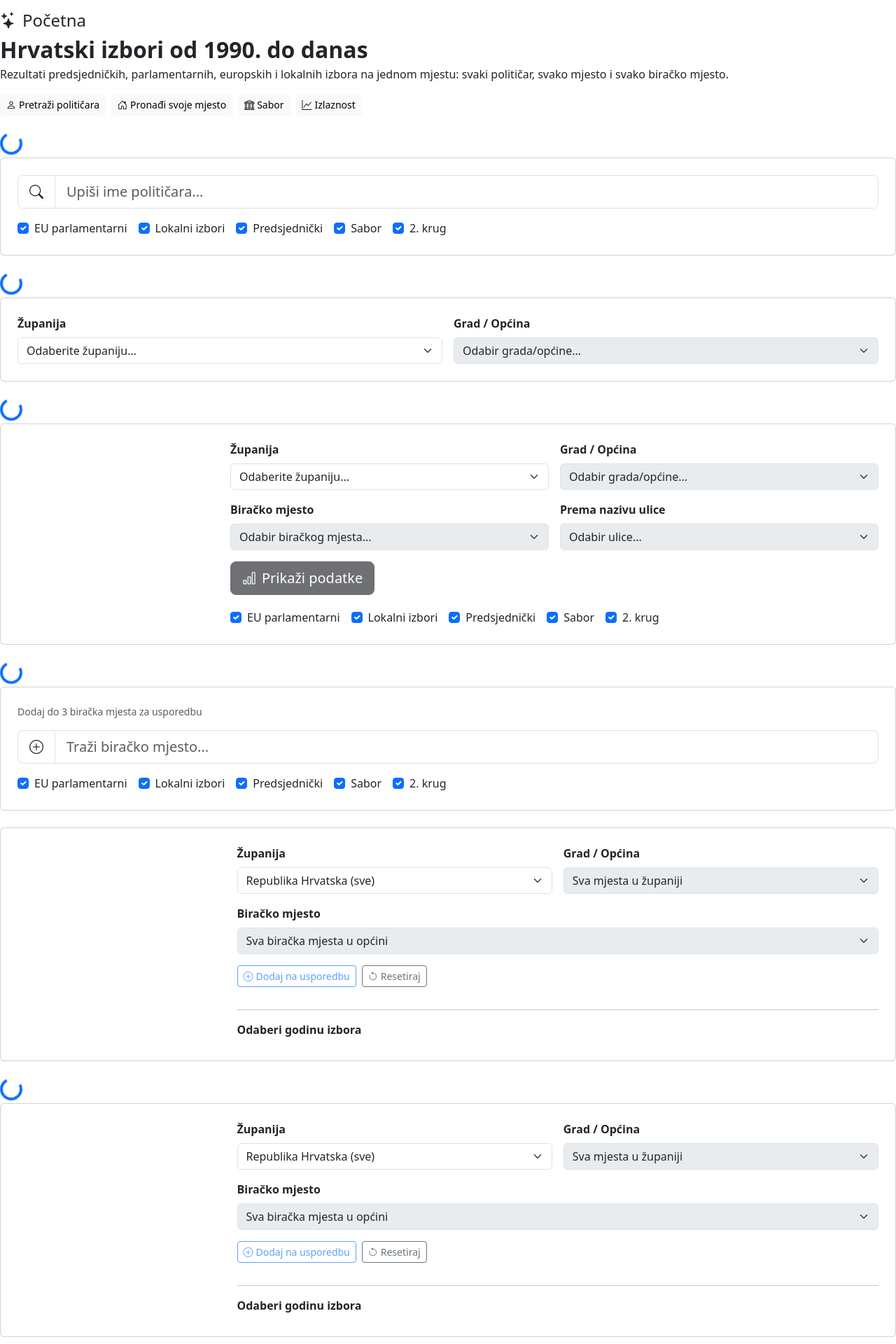
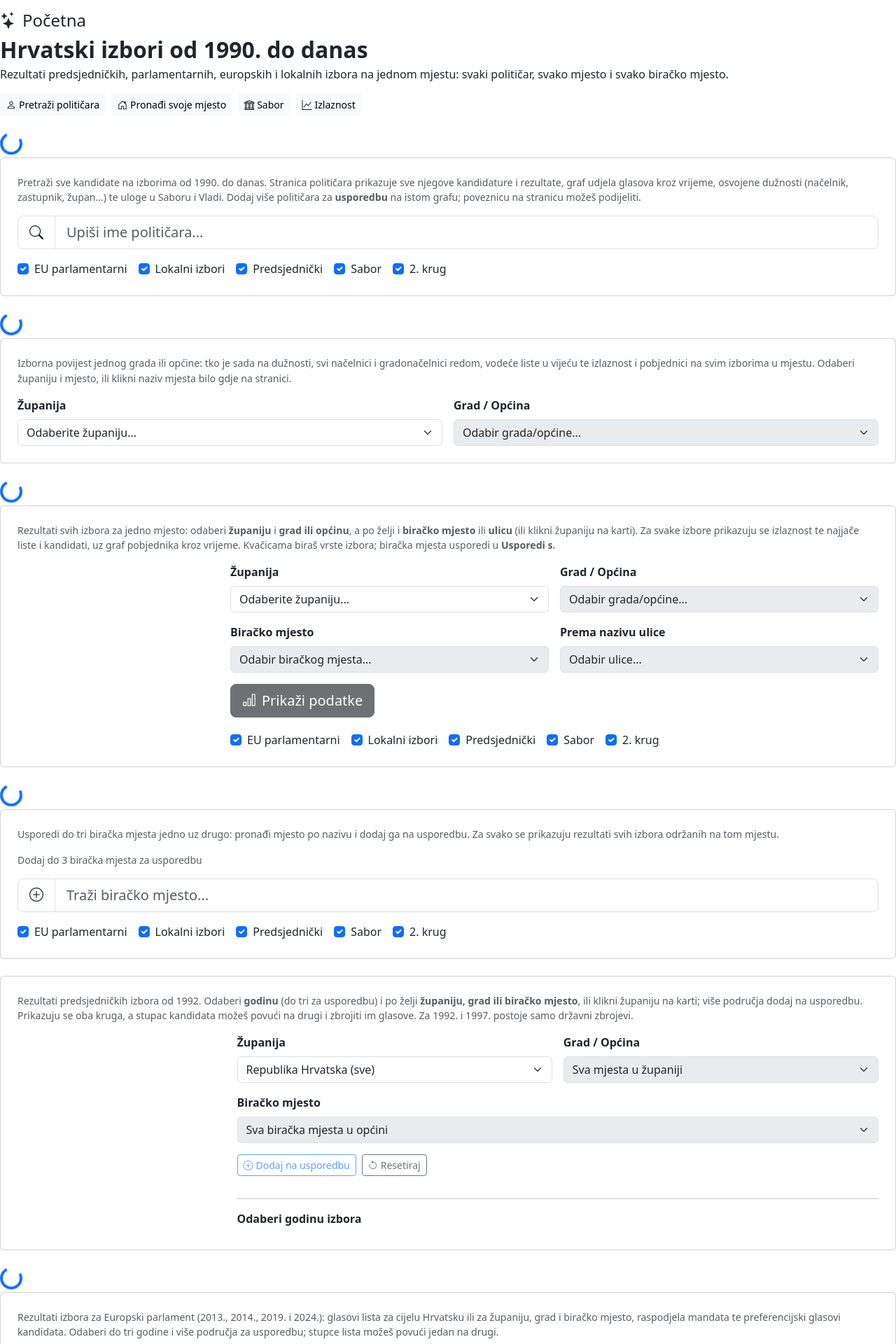
Before and after one commit to stjepanmudronja/projekt-izbori, a Python web app: template templates/index.html in a window 1280 px wide. Shown: the part 489-2409 px from the top of the page at 70% size. Run offline with Jinja, Linux system fonts and the light colour scheme; the template is opened without the code that fills it, so the values that code supplies are empty; some libraries are stand-ins or nearby versions.

Commit message:
Add a short description of what each page can do
Same small grey paragraph as on Karta općina, at the top of every page
except Početna (which has its own intro).

Co-Authored-By: Claude Opus 5.5 <noreply@anthropic.com>

```diff
--- a/templates/index.html
+++ b/templates/index.html
@@ -117,6 +117,7 @@
         <!-- Person module -->
         <div id="module-person" class="module-panel">
             <div class="card search-card p-4 mb-4">
+                <p class="text-muted mb-3" style="font-size:0.88rem;">Pretraži sve kandidate na izborima od 1990. do danas. Stranica političara prikazuje sve njegove kandidature i rezultate, graf udjela glasova kroz vrijeme, osvojene dužnosti (načelnik, zastupnik, župan…) te uloge u Saboru i Vladi. Dodaj više političara za <b>usporedbu</b> na istom grafu; poveznicu na stranicu možeš podijeliti.</p>
                 <div class="position-relative">
                     <div class="input-group input-group-lg">
                         <span class="input-group-text bg-white"><i class="bi bi-search"></i></span>
@@ -158,6 +159,7 @@
         <!-- Station / Prema lokaciji module -->
         <div id="module-place" class="module-panel">
             <div class="card search-card p-4 mb-4">
+                <p class="text-muted mb-3" style="font-size:0.88rem;">Izborna povijest jednog grada ili općine: tko je sada na dužnosti, svi načelnici i gradonačelnici redom, vodeće liste u vijeću te izlaznost i pobjednici na svim izborima u mjestu. Odaberi županiju i mjesto, ili klikni naziv mjesta bilo gdje na stranici.</p>
                 <div class="row g-3">
                     <div class="col-md-6">
                         <label class="form-label fw-semibold">Županija</label>
@@ -183,6 +185,7 @@
 
         <div id="module-station" class="module-panel">
             <div class="card search-card p-4 mb-4">
+                <p class="text-muted mb-3" style="font-size:0.88rem;">Rezultati svih izbora za jedno mjesto: odaberi <b>županiju</b> i <b>grad ili općinu</b>, a po želji i <b>biračko mjesto</b> ili <b>ulicu</b> (ili klikni županiju na karti). Za svake izbore prikazuju se izlaznost te najjače liste i kandidati, uz graf pobjednika kroz vrijeme. Kvačicama biraš vrste izbora; biračka mjesta usporedi u <b>Usporedi s</b>.</p>
                 <div class="d-flex gap-4 align-items-start">
                     <!-- Croatia SVG map -->
                     <div class="croatia-map-container" style="flex-shrink:0; width:280px;">
@@ -259,6 +262,7 @@
         <!-- Compare module -->
         <div id="module-compare" class="module-panel">
             <div id="compareSearchWrap" class="card search-card p-4 mb-4">
+                <p class="text-muted mb-3" style="font-size:0.88rem;">Usporedi do tri biračka mjesta jedno uz drugo: pronađi mjesto po nazivu i dodaj ga na usporedbu. Za svako se prikazuju rezultati svih izbora održanih na tom mjestu.</p>
                 <div class="d-flex align-items-center justify-content-between mb-3">
                     <small class="text-muted">Dodaj do 3 biračka mjesta za usporedbu</small>
                     <button class="btn btn-sm btn-outline-danger" id="clearCompareBtn" style="display:none;" onclick="clearAllComparisons()">
@@ -289,6 +293,7 @@
         <!-- National results module -->
         <div id="module-results-predsjednicki" class="module-panel" data-category="predsjednicki">
             <div class="card search-card p-4 mb-4">
+                <p class="text-muted mb-3" style="font-size:0.88rem;">Rezultati predsjedničkih izbora od 1992. Odaberi <b>godinu</b> (do tri za usporedbu) i po želji <b>županiju, grad ili biračko mjesto</b>, ili klikni županiju na karti; više područja dodaj na usporedbu. Prikazuju se oba kruga, a stupac kandidata možeš povući na drugi i zbrojiti im glasove. Za 1992. i 1997. postoje samo državni zbrojevi.</p>
                 <div class="row g-4 align-items-start">
                     <div class="col-md-3">
                         <div id="predCroatiaMapWrap"></div>
@@ -342,6 +347,7 @@
 
         <div id="module-results-eu" class="module-panel" data-category="eu">
             <div class="card search-card p-4 mb-4">
+                <p class="text-muted mb-3" style="font-size:0.88rem;">Rezultati izbora za Europski parlament (2013., 2014., 2019. i 2024.): glasovi lista za cijelu Hrvatsku ili za županiju, grad i biračko mjesto, raspodjela mandata te preferencijski glasovi kandidata. Odaberi do tri godine i više područja za usporedbu; stupce lista možeš povući jedan na drugi.</p>
                 <div class="row g-4 align-items-start">
                     <div class="col-md-3">
                         <div id="eusCroatiaMapWrap"></div>
@@ -395,6 +401,7 @@
 
         <div id="module-results-lokalni" class="module-panel" data-category="lokalni">
             <div class="card search-card p-4 mb-4">
+                <p class="text-muted mb-3" style="font-size:0.88rem;">Lokalni izbori od 1993.: gradska i općinska vijeća, županijske skupštine, načelnici, gradonačelnici i župani. Odaberi županiju i mjesto, <b>vrstu izbora</b> i <b>godinu</b> (do tri za usporedbu); za izvršne dužnosti prikazuju se i drugi krugovi, a za 1993. i 1997. izborne jedinice. Od 2001. do 2009. uz liste stoje i njihovi nositelji.</p>
                 <div class="row g-4 align-items-start">
                     <div class="col-md-3">
                         <div id="lokCroatiaMapWrap"></div>
@@ -480,6 +487,7 @@
 
         <div id="module-sabor-analysis" class="module-panel">
             <div class="card search-card p-4 mb-4">
+                <p class="text-muted mb-3" style="font-size:0.88rem;">Izbori za Hrvatski sabor od 1990. <b>Konačni rezultati</b> prikazuju raspodjelu mandata (D'Hondt) u polukrugu s popisom zastupnika, a u <b>Složi svoju koaliciju</b> spajaš stranke i mijenjaš prag. Odaberi godinu, izbornu jedinicu i mjesto. Sive godine (1990., 1992., 1993., 1995. i 1997.) imaju drugačiji izborni sustav ili dom Sabora i prikazuju se zasebno.</p>
                 <div class="row g-4 align-items-start">
                     <div class="col-md-3">
                         <div id="saborCroatiaMapWrap"></div>
@@ -607,6 +615,7 @@
         <!-- Izlaznost (turnout) analytics -->
         <div id="module-analytics-turnout" class="module-panel">
             <div class="card search-card p-4 mb-3">
+                <p class="text-muted mb-3" style="font-size:0.88rem;">Izlaznost birača na svim izborima kroz vrijeme, za cijelu Hrvatsku, županiju, grad ili biračko mjesto (ili klikni županiju na karti). Kvačicama biraš vrste izbora, a više biračkih mjesta možeš usporediti na istom grafu. Klik na točku grafa otvara rezultate tih izbora.</p>
                 <div class="row g-4 align-items-start">
                     <!-- Croatia SVG map -->
                     <div class="col-md-3">
@@ -683,6 +692,7 @@
         <!-- Stranke: the official party register, linked to the election lists -->
         <div id="module-parties" class="module-panel">
             <div class="card search-card p-3 mb-3" id="partyControls">
+                <p class="text-muted mb-3" style="font-size:0.88rem;">Službeni Registar političkih stranaka, aktivnih i prestalih, povezan s izbornim listama. Traži po nazivu, kratici ili sjedištu; stranica stranke prikazuje podatke iz registra, graf udjela glasova lista koje je predvodila i sve izbore na kojima je nastupila, samostalno ili u koaliciji.</p>
                 <div class="row g-3 align-items-end">
                     <div class="col-lg-5">
                         <label class="form-label fw-semibold" for="partySearch">Traži stranku</label>
@@ -730,6 +740,7 @@
         <!-- Party strength over time: each party's share in every election of a kind -->
         <div id="module-analytics-parties" class="module-panel">
             <div class="card search-card p-3 mb-3">
+                <p class="text-muted mb-3" style="font-size:0.88rem;">Udio glasova svake stranke na svim izborima jedne vrste (Sabor, Europski parlament, gradska i općinska vijeća, županijske skupštine) ili na svima zajedno. Stranci se pripisuju glasovi lista koje je predvodila; prsten oko točke označava izbore na kojima je bila samo partner u koaliciji. Gumbima biraš stranke, a klik na točku otvara stranicu stranke.</p>
                 <label class="form-label fw-semibold d-block">Izbori</label>
                 <div class="btn-group flex-wrap" role="group" id="psKindGroup"></div>
                 <label class="form-label fw-semibold d-block mt-3 mb-1">Stranke
```
